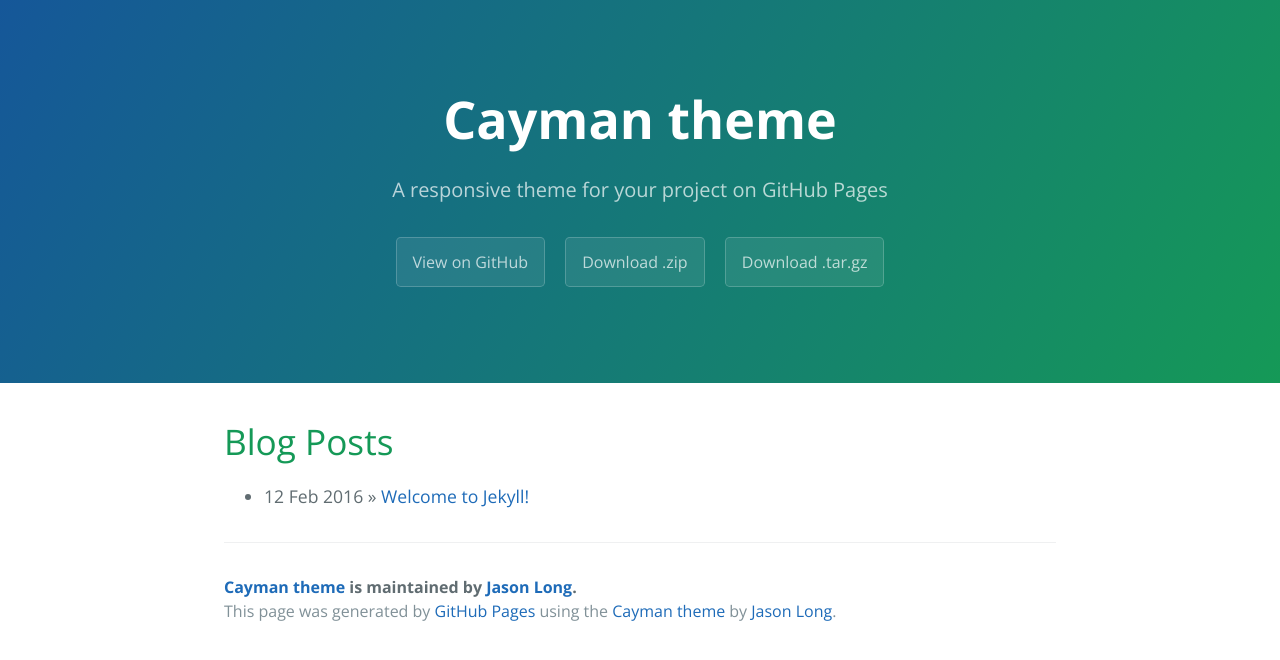
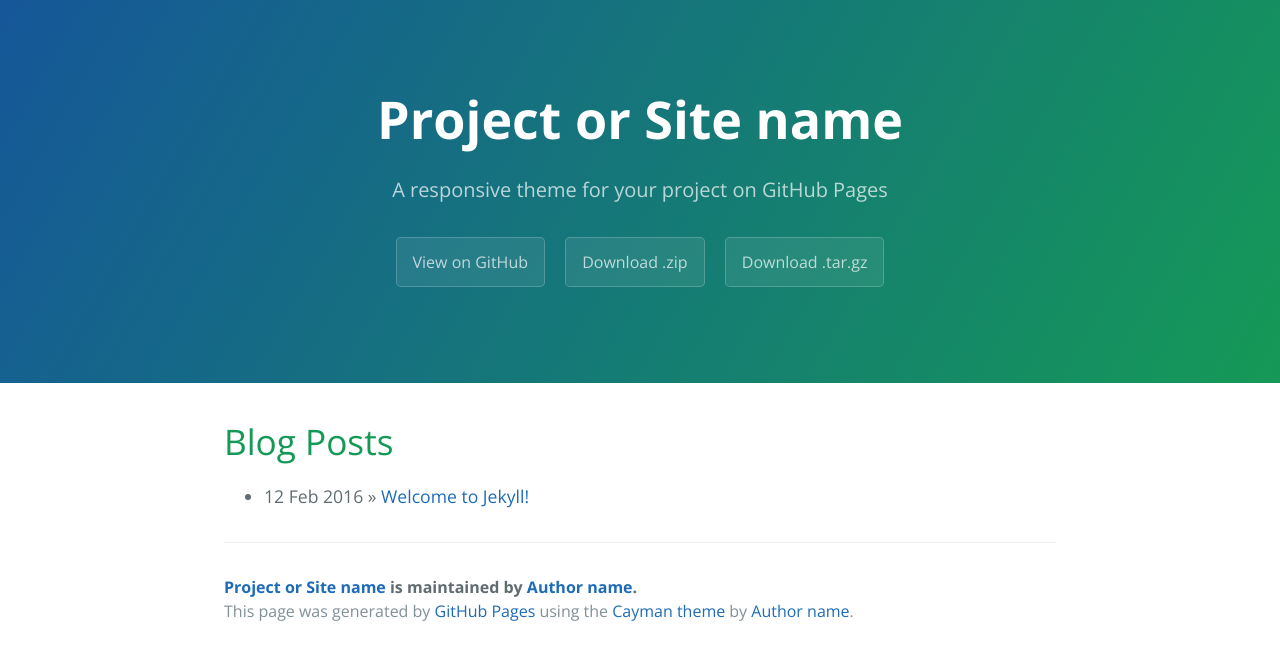
Before and after one commit to pietromenna/jekyll-cayman-theme, a Jekyll site: the page built from index.html, in a window 1280 px wide. Shown: the top 660 px of the page. Built offline with Jekyll 4.4.1, drawn with Linux system fonts in a browser that asks for light colours; Markdown is read by kramdown in place of the engine named in the settings; the list of posts is cut into pages by our own code.

Commit message:
Changes to _config.yml to allow easier understanding.
- Removed unused email parameter
- Changed example for author name
- Changed example for author url

```diff
--- a/_config.yml
+++ b/_config.yml
@@ -1,15 +1,13 @@
 # Setup
-title:        Cayman theme
+title:        Project or Site name
 tagline:      A responsive theme for your project on GitHub Pages
 baseurl:      ""
 paginate:     1
-url:          https://github.com/jasonlong/cayman-theme
 
 # About/contact
 author:
-  name:       Jason Long
-  url:        http://github.com/jasonlong
-  email:      youremail@domain.com
+  name:       Author name
+  url:        http://yourhomepage.com
 
 # Gems
 gems:
```
